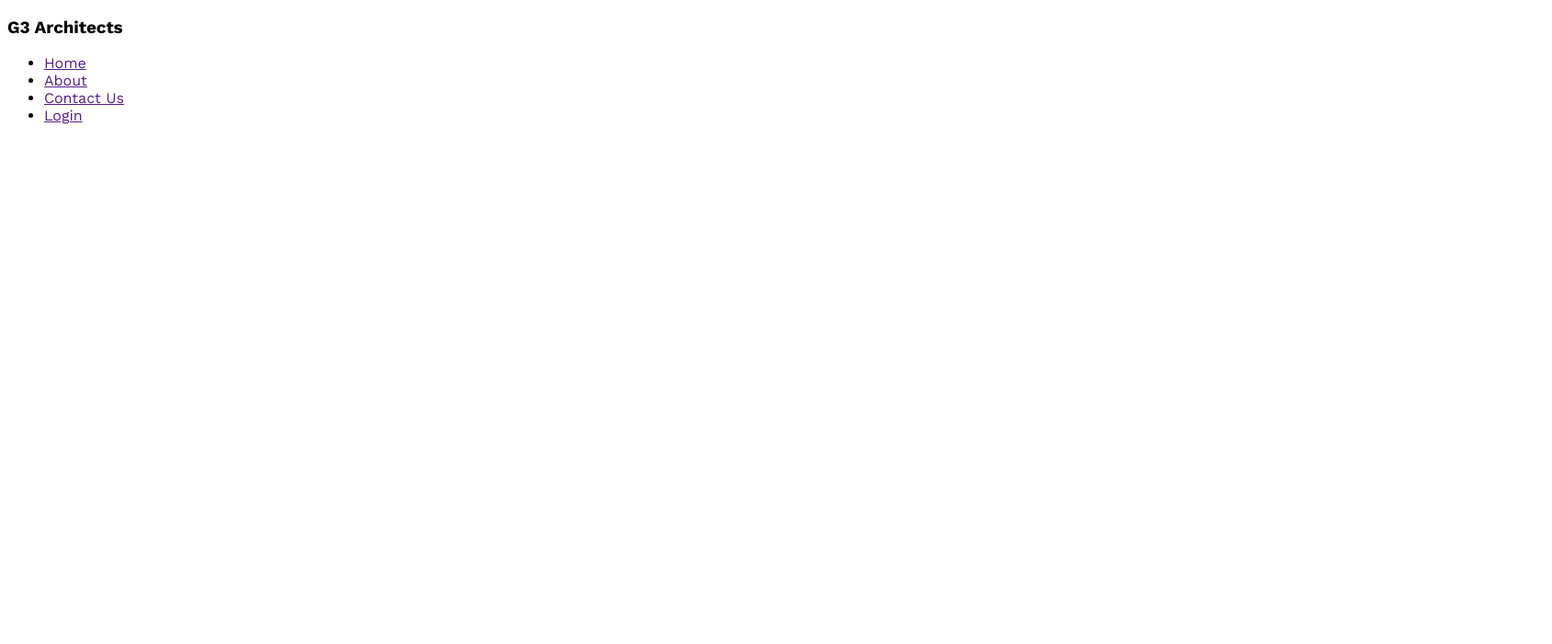
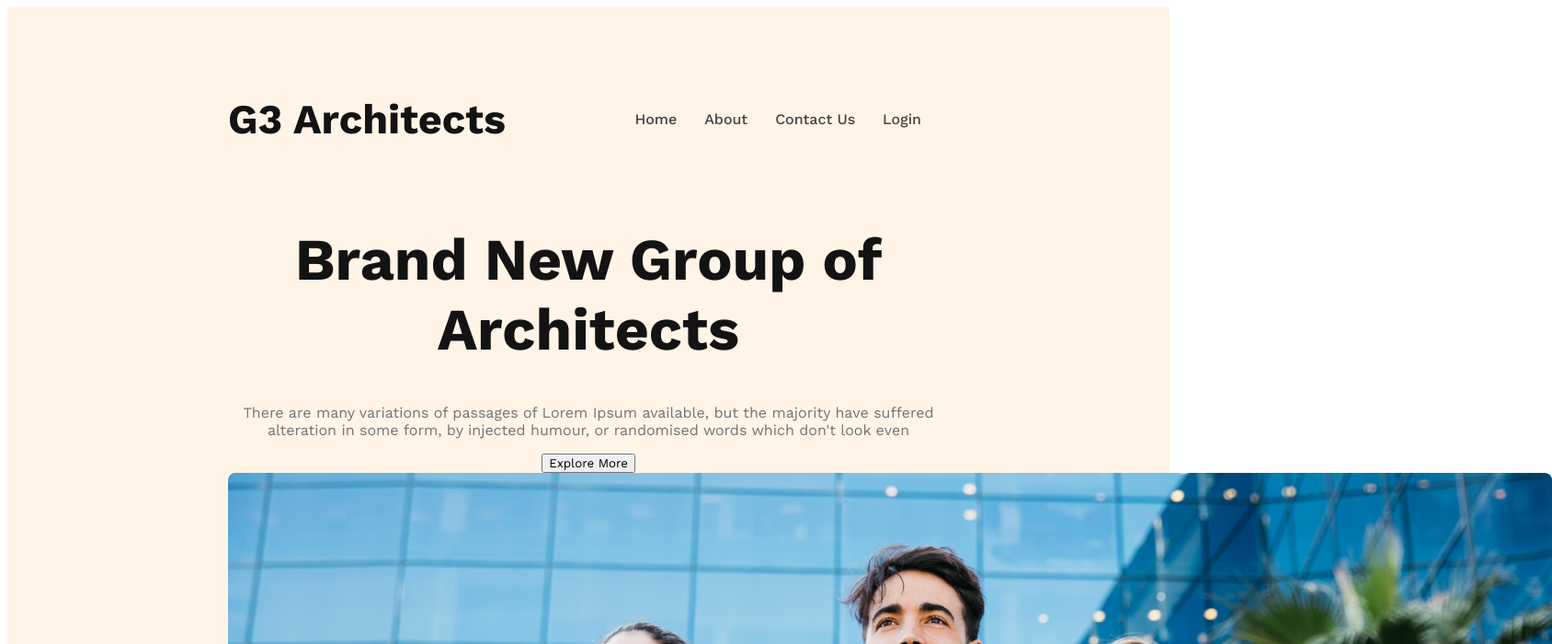
Before and after one commit to Al-Amin018555/g3-architects-website, a plain HTML site: page index.html in a window 1280 px wide. Shown: the top 700 px of the page at 92% size, 1688 px wide, since content can reach past the window. Drawn offline with nearby package versions, Linux system fonts and the light colour scheme.

Commit message:
banner content added

```diff
--- a/index.html
+++ b/index.html
@@ -10,7 +10,7 @@
 <body>
     <header>
         <nav>
-            <h3>G3 Architects</h3>
+            <h3 class="nav-title">G3 Architects</h3>
             <ul>
                 <li><a href="">Home</a></li>
                 <li><a href="">About</a></li>
@@ -18,6 +18,16 @@
                 <li><a href="">Login</a></li>
             </ul>
         </nav>
+        <div class="banner">
+            <div class="banner-content">
+                <h1 class="banner-title">Brand New
+                    Group of Architects
+                    </h1>
+                <p class="banner-description">There are many variations of passages of Lorem Ipsum available, but the majority have suffered alteration in some form, by injected humour, or randomised words which don't look even</p>
+                <button class="btn-primary">Explore More</button>
+            </div>
+            <img src="images/banner.png" alt="">
+        </div>
     </header>
     <main>
 
--- a/styles/architect.css
+++ b/styles/architect.css
@@ -1,6 +1,60 @@
 /* work sans font */
 @import url('https://fonts.googleapis.com/css2?family=Work+Sans:wght@400;500;700;800&display=swap');
 
-*{
+/* shared common styles */
+* {
     font-family: 'Work Sans', sans-serif;
 }
+
+/* header related styles */
+header {
+    background: rgba(255, 144, 14, 0.10);
+    padding: 50px 240px;
+}
+
+nav {
+    display: flex;
+    justify-content: space-between;
+    align-items: center;
+}
+
+.nav-title {
+    color: var(--Dark-01, #131313);
+    font-size: 45px;
+    font-weight: 700;
+}
+
+nav>ul {
+    display: flex;
+}
+
+nav li {
+    list-style: none;
+    margin-right: 30px;
+}
+
+nav a {
+    text-decoration: none;
+    color: var(--Dark-02, #424242);
+    font-size: 1rem;
+    font-weight: 500;
+}
+
+/* banner related styles */
+.banner-content {
+    margin: 0 auto;
+    text-align: center;
+    max-width: 800px;
+}
+
+.banner-title {
+    color: var(--Dark-01, #131313);
+    font-size: 64px;
+    font-weight: 700;
+}
+
+.banner-description {
+    color: var(--Dark-03, #727272);
+    font-size: 16px;
+    font-weight: 400;
+}
```
